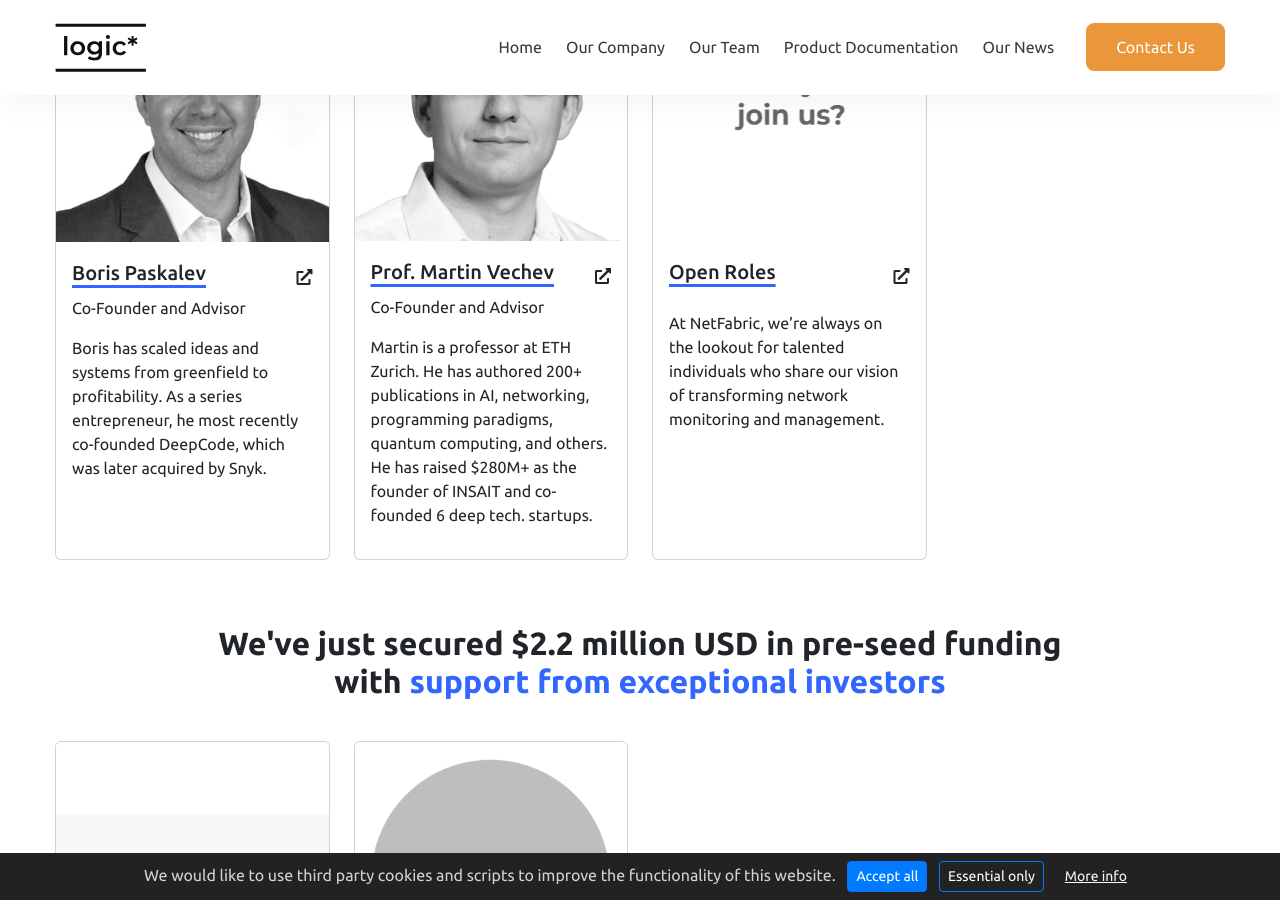
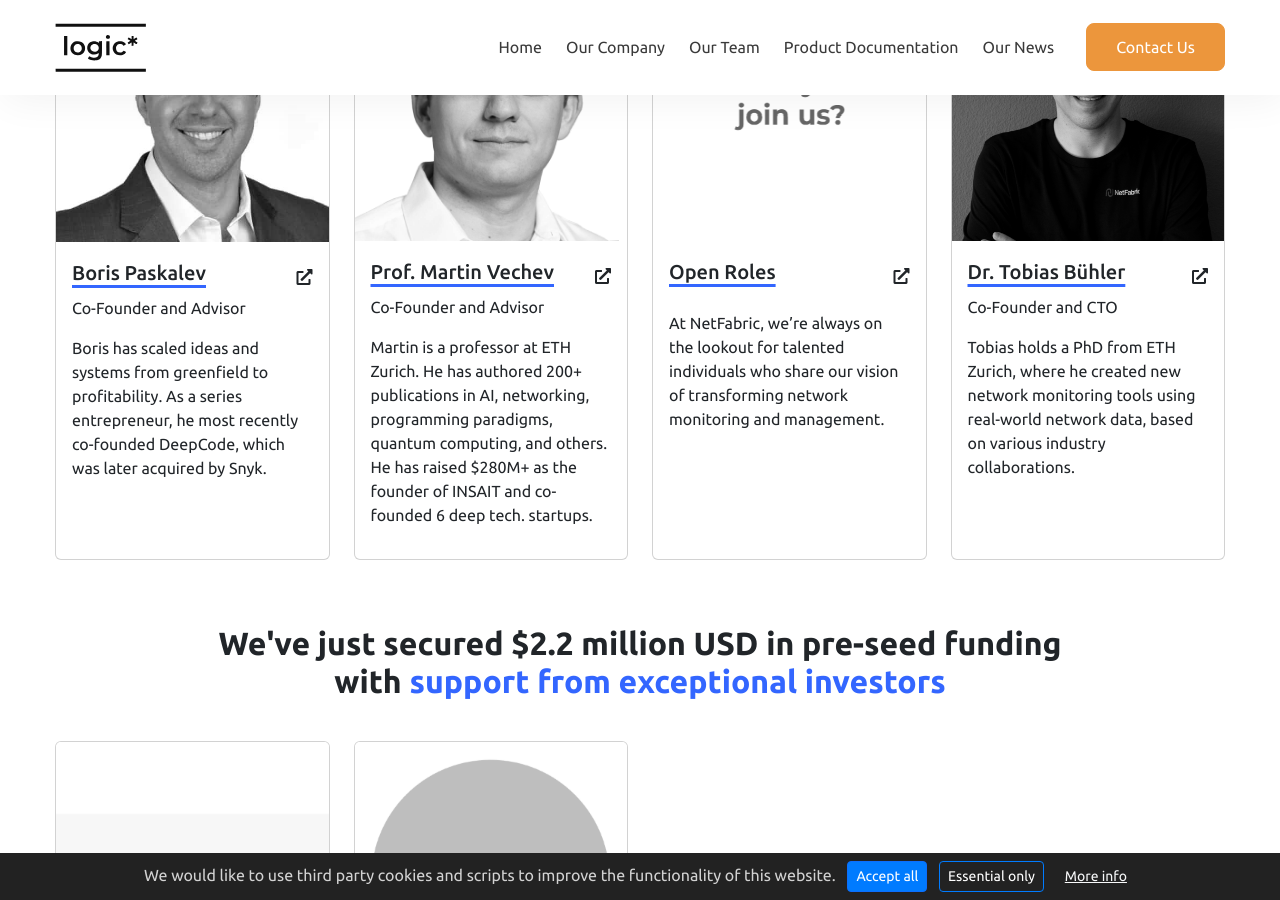
Before and after one commit to jyoti-bhagvat/test.io, a Jekyll site: the page built from company/about_us.html, in a window 1280 px wide and 900 px high, scrolled down 2021 px. Built offline with Jekyll 4.4.1, drawn with Linux system fonts in a browser that asks for light colours.

Commit message:
Update about_us.html

```diff
--- a/company/about_us.html
+++ b/company/about_us.html
@@ -38,6 +38,7 @@
     {% include person_card.html key="Boris" %}
     {% include person_card.html key="Martin" %}
     {% include person_card.html key="OpenRoles" %}
+     {% include person_card.html key="jyoti" %}
 </div>
 <br>
 
```
